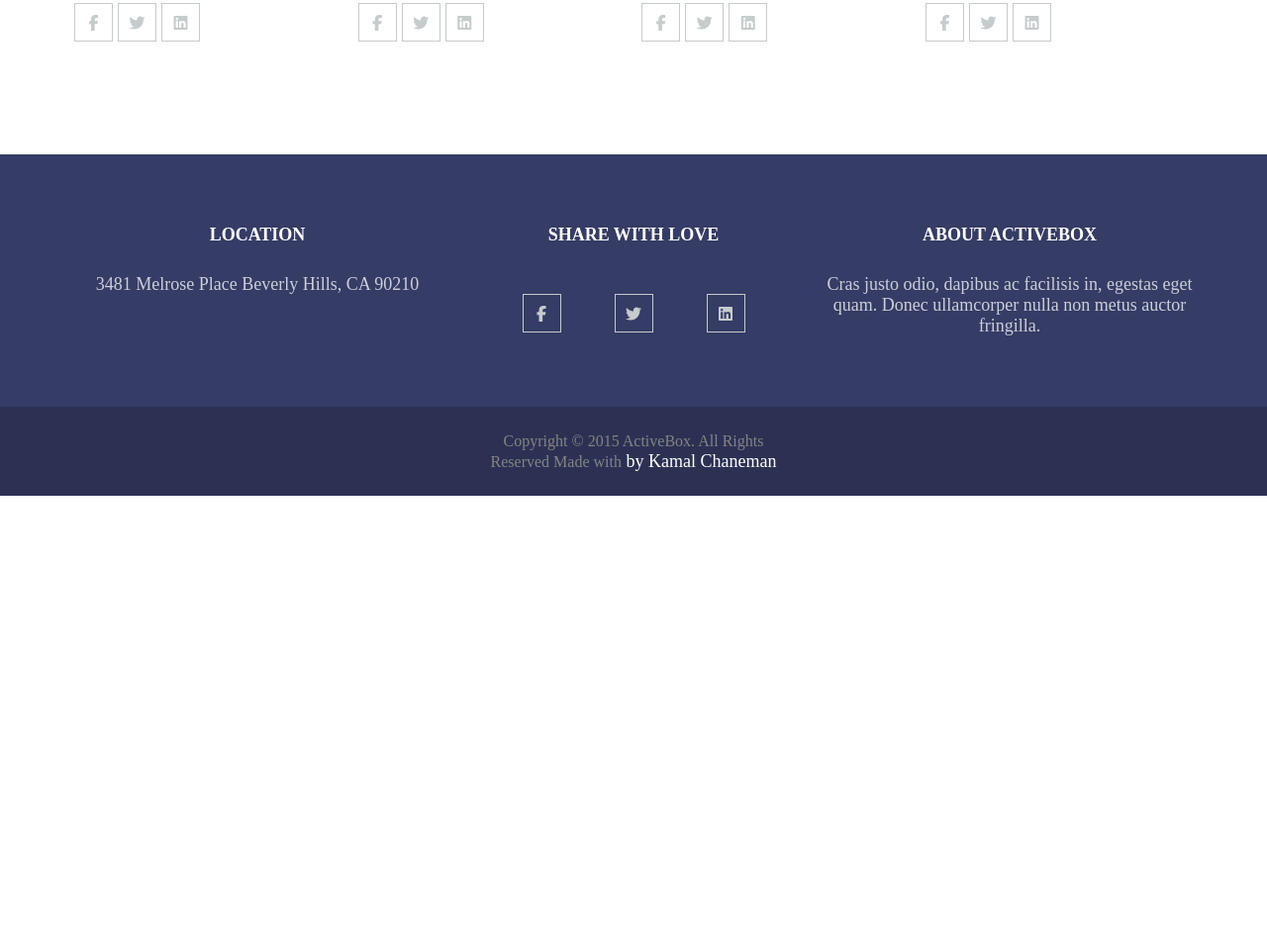
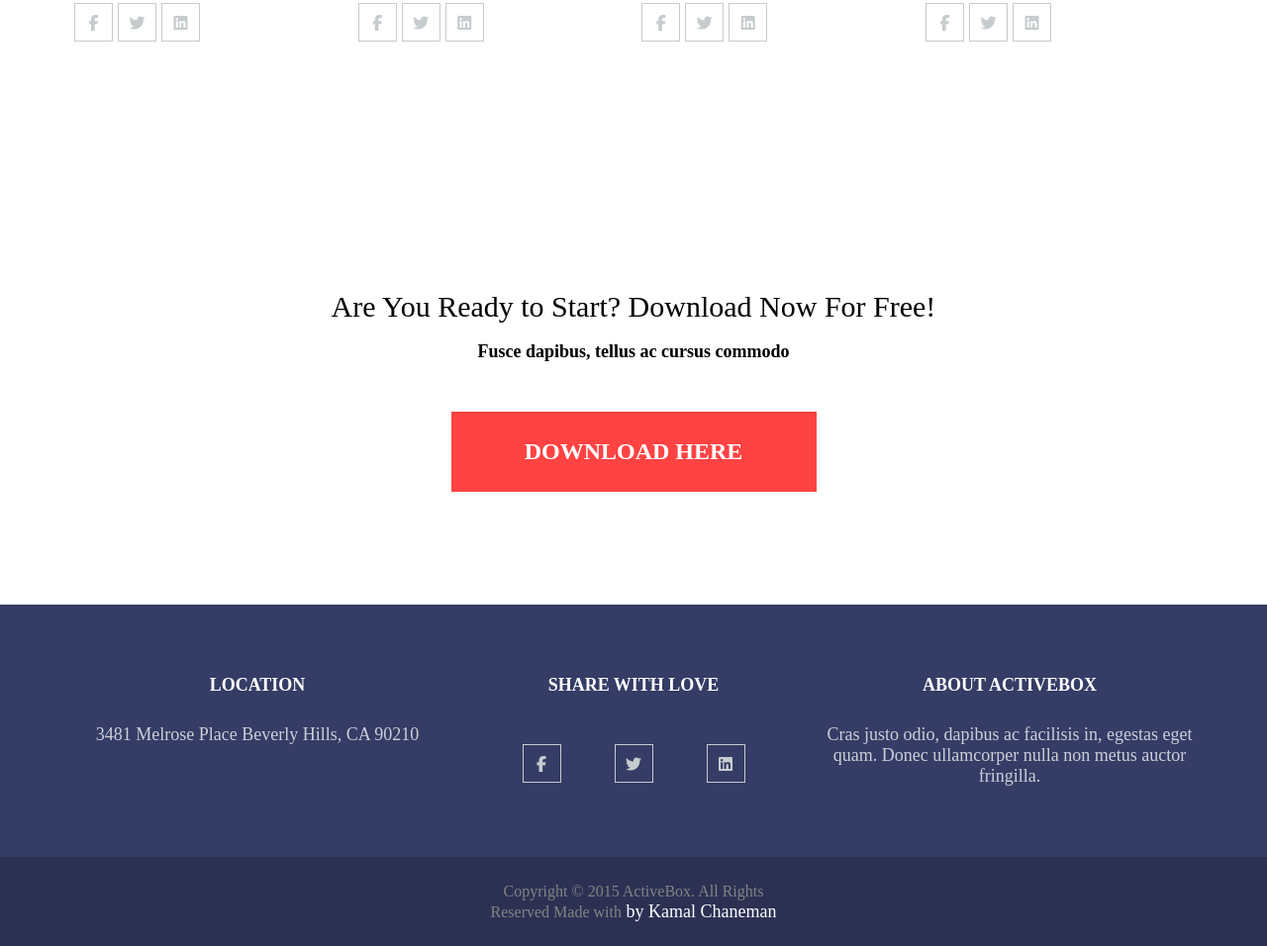
Before and after one commit to AlexandrTsygun/first_Coursework, a website built with Parcel: page src/index.html in a window 1280 px wide. Shown: the part 2618-3574 px from the top of the page at 99% size. Before the commit the page ends 3119 px from the top, so only its background shows below. Built offline with nearby package versions, Linux system fonts and the light colour scheme.

Commit message:
add download

```diff
--- a/src/index.html
+++ b/src/index.html
@@ -30,7 +30,7 @@
     <h1 class="banner__title">Your Favorite One Page
       Multi Purpose Template</h1>
       <div class="banner__discription"><p>Lorem ipsum dolor sit amet, consectetur adipiscing elit. Praesent commodo cursus magna vel scelerisque nisl consectetur et.</p></div>
-        <div class="banner__link"><a href="">find out more</a></div>
+        <div class="banner__link"><a href="#">find out more</a></div>
    </div>
 
   </div>
@@ -59,25 +59,23 @@
       <div class="about-card_subtitle"><p>Cras justo odio, dapibus ac facilisis in, egestas eget quam. Nullam quis risus eget urna mollis ornare vel eu leo. Donec ullamcorper nulla non metus auctor fringilla.</p></div>
     </div>
 
-  <div class="card-grid">
+    <div class="card-grid card-grid__rows">
       <img src="./img/icon_4.png" alt="#">
       <h2 class="about-card__title">clean code</h2>
       <div class="about-card_subtitle"><p>Cras justo odio, dapibus ac facilisis in, egestas eget quam. Nullam quis risus eget urna mollis ornare vel eu leo. Donec ullamcorper nulla non metus auctor fringilla.</p></div>
     </div>
 
-<div class="card-grid">
+    <div class="card-grid card-grid__rows">
       <img src="./img/icon_5.png" alt="#">
       <h2 class="about-card__title">Ready to Ship</h2>
       <div class="about-card_subtitle"><p>Cras justo odio, dapibus ac facilisis in, egestas eget quam. Nullam quis risus eget urna mollis ornare vel eu leo. Donec ullamcorper nulla non metus auctor fringilla.</p></div>
     </div>
 
-<div class="card-grid">
+    <div class="card-grid card-grid__rows">
       <img src="./img/icon_6.png" alt="#">
       <h2 class="about-card__title">Download for Free</h2>
       <div class="about-card_subtitle"><p>Cras justo odio, dapibus ac facilisis in, egestas eget quam. Nullam quis risus eget urna mollis ornare vel eu leo. Donec ullamcorper nulla non metus auctor fringilla.</p></div>
     </div>
-
-
 
     </div>
   </div>
@@ -144,6 +142,16 @@
   </div>
 </section>
 
+<section class="download">
+  <div class="container">
+    <div class="download-block">
+      <h2 class="element-title">Are You Ready to Start? Download Now For Free!</h2>
+      <p class="element-subtitle">Fusce dapibus, tellus ac cursus commodo</p>
+      <div class="element-button__link"><a href="">download here</a></div>
+    </div>
+  </div>
+</section>
+
 <footer class="footer">
   <div class="container">
     <div class="footer-content">
--- a/src/scss/download.scss
+++ b/src/scss/download.scss
@@ -0,0 +1,42 @@
+.download {
+  padding: 119px 0 114px;
+}
+
+.download-block {
+  text-align: center;
+
+.element-title {
+  line-height: 70px;
+  font-weight: 500;
+  font-size: 30px;
+  color: rgba(0, 0, 0, 1);
+}
+
+.element-subtitle {
+  font-weight: 700;
+  line-height: 21px;
+  font-size: 18px;
+  color: rgba(0, 0, 0, 1);
+}
+
+.element-button__link {
+  background-color: rgba(255, 67, 67, 1);
+  width: 369px;
+  text-align: center;
+  padding: 27px 0;
+  cursor: pointer;
+  margin: 50px auto 0;
+  -webkit-transition: 0.6s;
+  }
+  .element-button__link a{
+    font-size: 24px;
+    font-weight: 900;
+    text-transform: uppercase;
+    color: rgba(255, 255, 255, 1);
+  }
+}
+.element-button__link:hover{
+  background-color: rgba(231, 20, 20, 1);
+  box-shadow: inset 0 0 12px 6px rgba(231, 20, 20, 1);
+  transition: 0.4s;
+}
--- a/src/scss/features.scss
+++ b/src/scss/features.scss
@@ -10,6 +10,10 @@
   grid-template-columns: repeat(auto-fill, 370px);
   grid-template-rows: repeat(2,);
   // grid-template-areas: ;
+
+}
+
+.card-grid__rows{
 
 }
 
```
Lines whose indentation alone changed are shown as unchanged.
